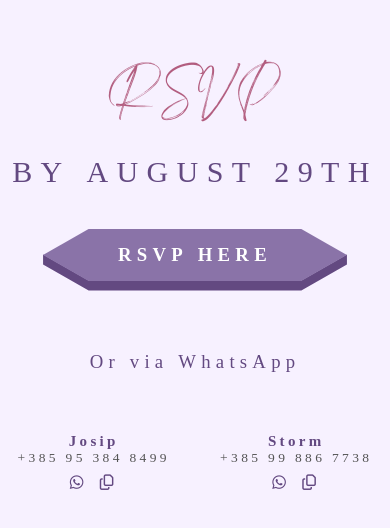
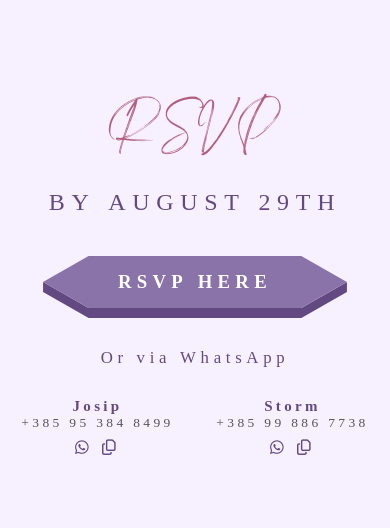
Before and after one commit to SirBepy/wedding-invitation, a React (Vite) app: page / in a window 390 px wide. Shown: the part 3526-4054 px from the top of the page. Built offline with nearby package versions, Linux system fonts and the light colour scheme; no server answers.

Commit message:
FIX: minor tweaks for RSVP section on mobile

```diff
--- a/src/sections/Rsvp/Rsvp.scss
+++ b/src/sections/Rsvp/Rsvp.scss
@@ -9,11 +9,20 @@
   .by-date-text {
     font-size: 2.5rem;
     margin: 20px 0 30px;
+
+    @media (max-width: $breakpoint-mobile) {
+      font-size: 2rem;
+    }
   }
 
   .or-via-text {
     font-size: 1.5625rem;
     margin: 40px 0 60px;
+
+    @media (max-width: $breakpoint-mobile) {
+      font-size: 1.4rem;
+      margin: 10px 0 30px;
+    }
   }
 
   .rsvp-button {
@@ -27,14 +36,18 @@
 
   .rsvp-contacts {
     display: flex;
-    gap: 15px;
+    gap: 0.9375rem;
     margin-top: 20px;
+
+    @media (max-width: $breakpoint-mobile) {
+      gap: 0;
+    }
 
     .rsvp-contact {
       display: flex;
       flex-direction: column;
       align-items: center;
-      width: 240px;
+      width: 220px;
 
       .rsvp-contact-name {
         font-size: 1.25rem;
@@ -49,7 +62,7 @@
 
       .rsvp-contact-actions {
         display: flex;
-        gap: 12px;
+        gap: 0.75rem;
         margin-top: 8px;
       }
 
```
